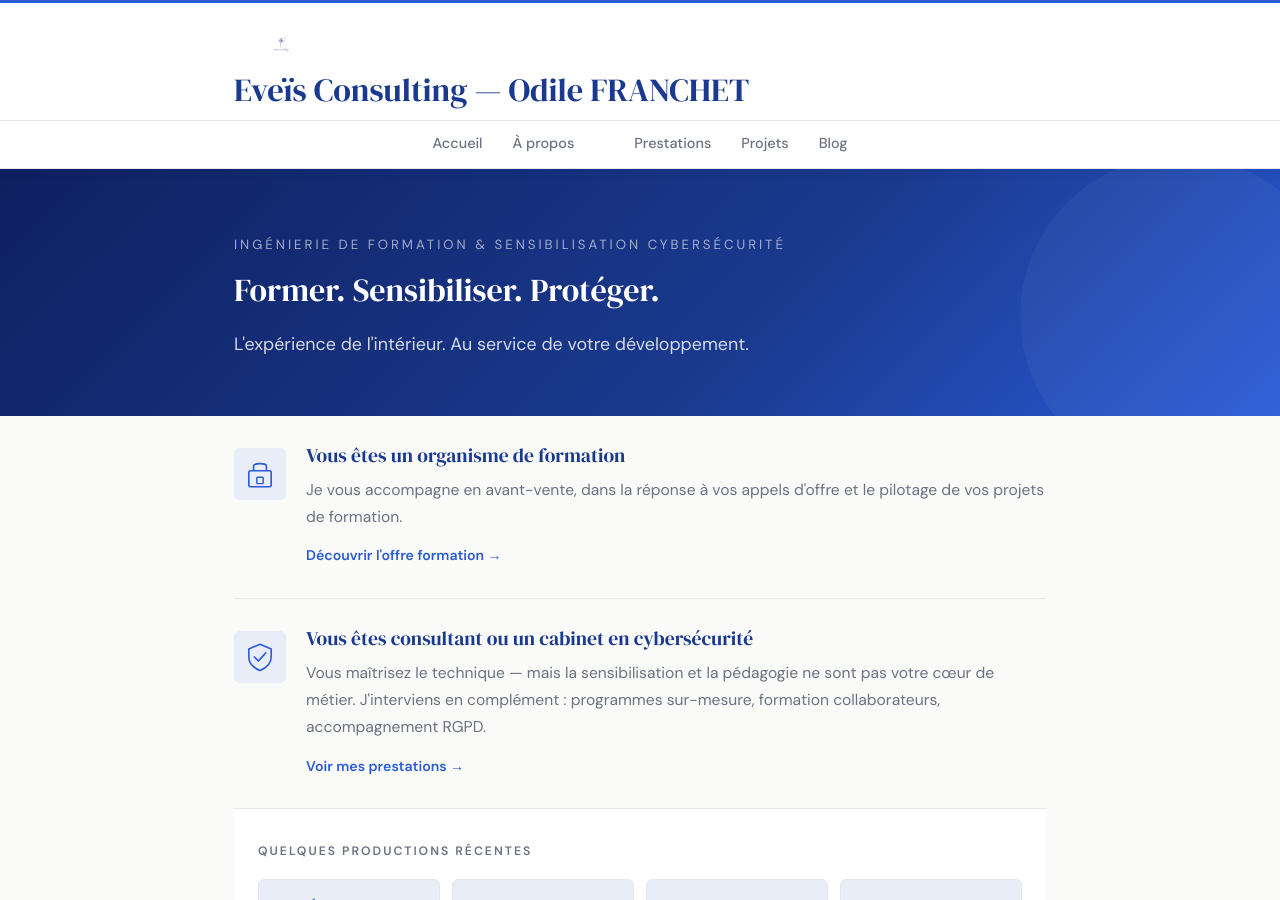
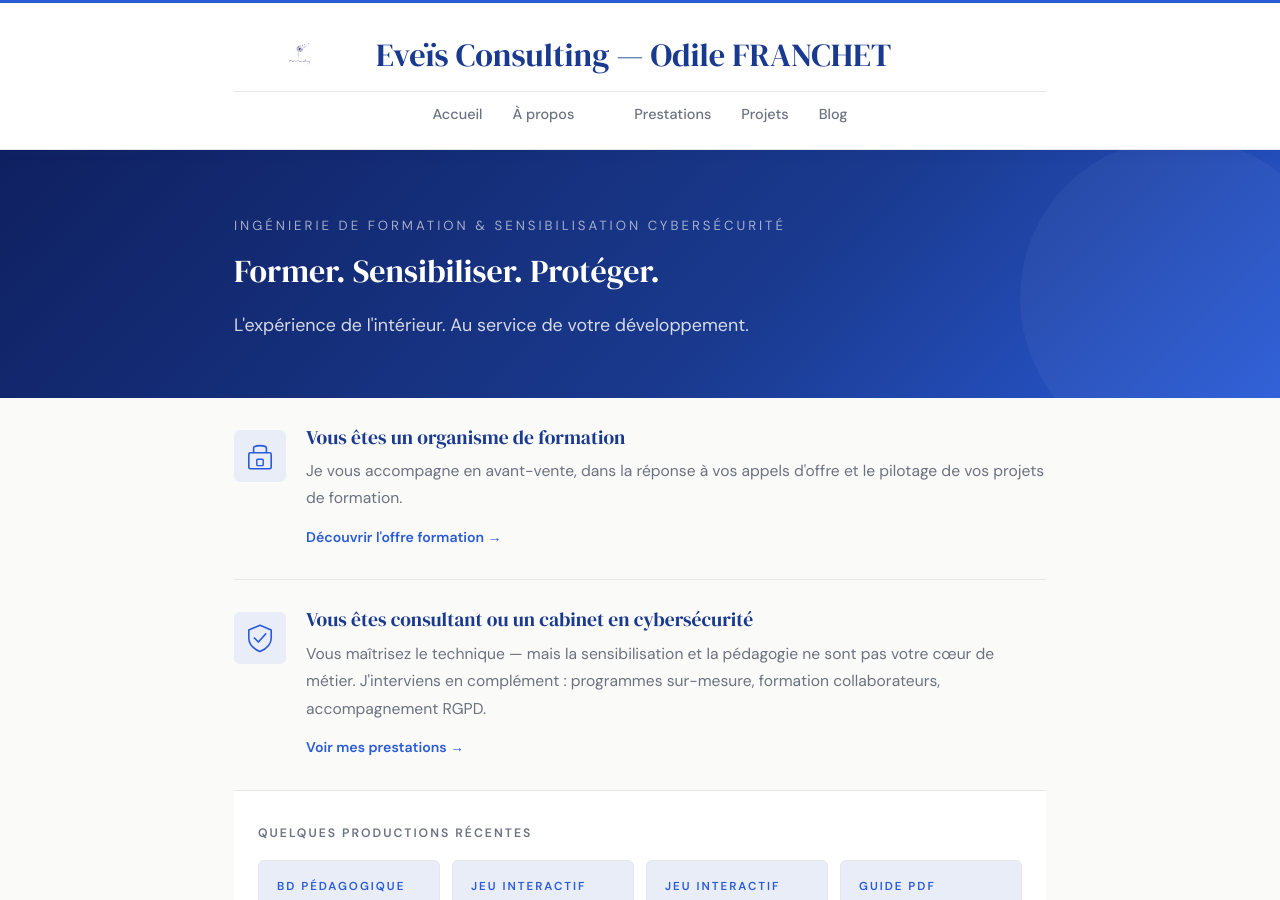
Before and after one commit to ofranchet73/eveis-consulting, a Jekyll site: the page built from index.md, in a window 1280 px wide and 900 px high. Built offline with Jekyll 4.4.1, drawn with Linux system fonts in a browser that asks for light colours.

Commit message:
Update default.html

```diff
--- a/_layouts/default.html
+++ b/_layouts/default.html
@@ -13,10 +13,11 @@
 
   <header class="site-header">
     <div class="header-inner">
-      <img src="{{ '/images/logo_eveis.png' | relative_url }}" alt="Eveïs Consulting" style="height:52px; width:auto; display:block;">
+      <div style="display:flex; align-items:center; gap:14px;">
+      <img src="{{ '/images/logo_eveis.png' | relative_url }}" alt="Eveïs Consulting" style="height:72px; width:auto; display:block;">
       <a class="site-title" href="{{ '/' | relative_url }}">{{ site.title }}</a>
     </div>
-    <div class="header-nav">
+      <div class="header-nav">
       <nav class="site-nav">
         <input type="checkbox" id="nav-toggle" class="nav-toggle">
         <label for="nav-toggle" class="nav-burger">
```
